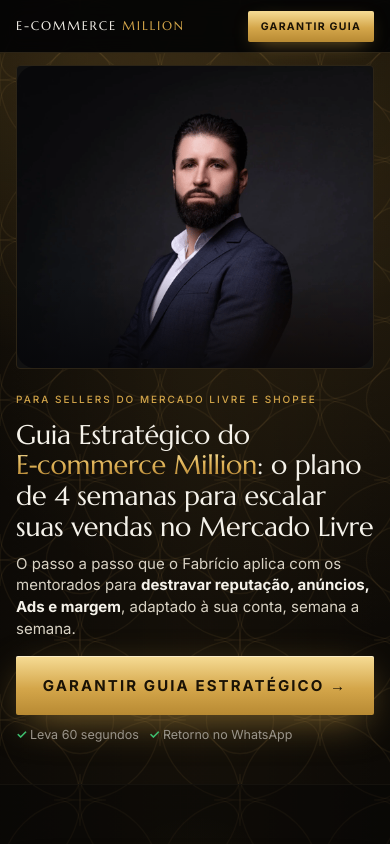
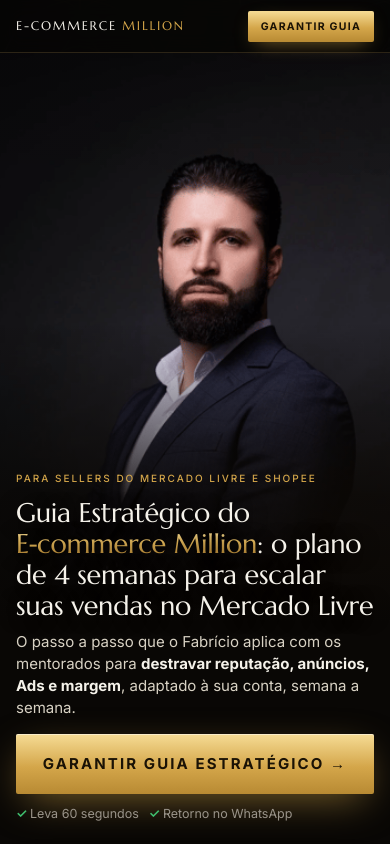
Before and after one commit to contatovrocha/ecommercemillion, a plain HTML site: page index.html in a window 390 px wide. Shown: the top 844 px of the page. Drawn offline with Linux system fonts and the light colour scheme.

Commit message:
Mobile: foto do expert em tela cheia em todos os tamanhos de celular
Co-Authored-By: Claude Opus 5.5 <noreply@anthropic.com>
Claude-Session: https://claude.ai/code/session_013j4y7b1vE6aEpNRn8XwmTw

```diff
--- a/index.html
+++ b/index.html
@@ -299,6 +299,27 @@ body{background-color:#090705;background-image:radial-gradient(120% 70% at 50% 0
 .seal-mini{display:flex;align-items:center;justify-content:center;gap:12px;margin-top:18px;color:var(--mut);font-size:13px}
 .seal-mini img{width:46px}
 @media (max-width:820px){.seal-box{flex-direction:column;text-align:center}.seal-box img{width:150px}}
+
+/* mobile: foto do expert em tela cheia */
+@media (max-width:820px){
+  .hero{position:relative;padding:0;min-height:calc(100svh - 52px);display:flex;overflow:hidden}
+  .hero>.wrap{padding:0;width:100%;display:flex}
+  .hero .grid{display:flex!important;flex-direction:column;justify-content:flex-end;width:100%;gap:0}
+  .hero .photo{position:absolute!important;inset:0;height:auto!important;max-height:none!important;min-height:0!important;border:0!important;border-radius:0!important;margin:0!important;background:#0b0907}
+  .hero .photo img{border-radius:0!important;height:100%;width:100%;object-fit:cover;object-position:center top!important}
+  .hero .photo::after{border-radius:0!important;background:linear-gradient(180deg,rgba(9,7,5,.15) 0%,rgba(9,7,5,0) 18%,rgba(9,7,5,0) 34%,rgba(9,7,5,.82) 56%,#090705 72%)!important}
+  .htext{position:relative;z-index:2;padding:0 16px 22px}
+  .hero h1{text-shadow:0 2px 18px rgba(0,0,0,.6)}
+}
+
+@media (max-width:820px) and (max-height:720px){
+  .hero{background:#090705!important}
+  .hero .photo{bottom:36%!important}
+  .hero .photo::after{background:linear-gradient(180deg,rgba(9,7,5,.1) 0%,rgba(9,7,5,0) 30%,rgba(9,7,5,.7) 78%,#090705 100%)!important}
+}
+@media (max-width:380px){
+  .btn{letter-spacing:.08em;font-size:14px;padding:17px 14px;white-space:nowrap}
+}
 </style>
 </head>
 <body>
```
